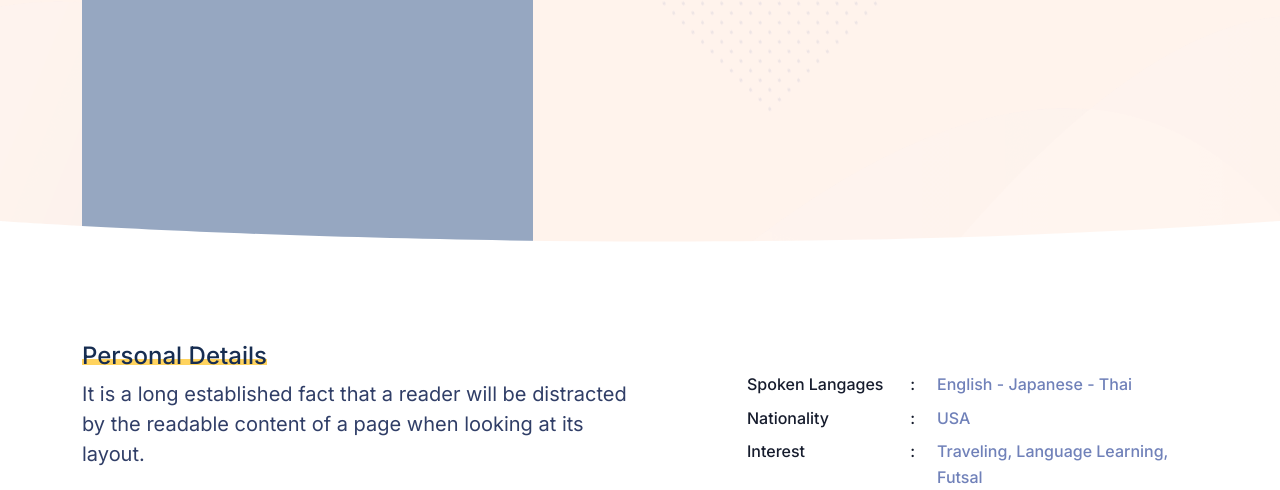
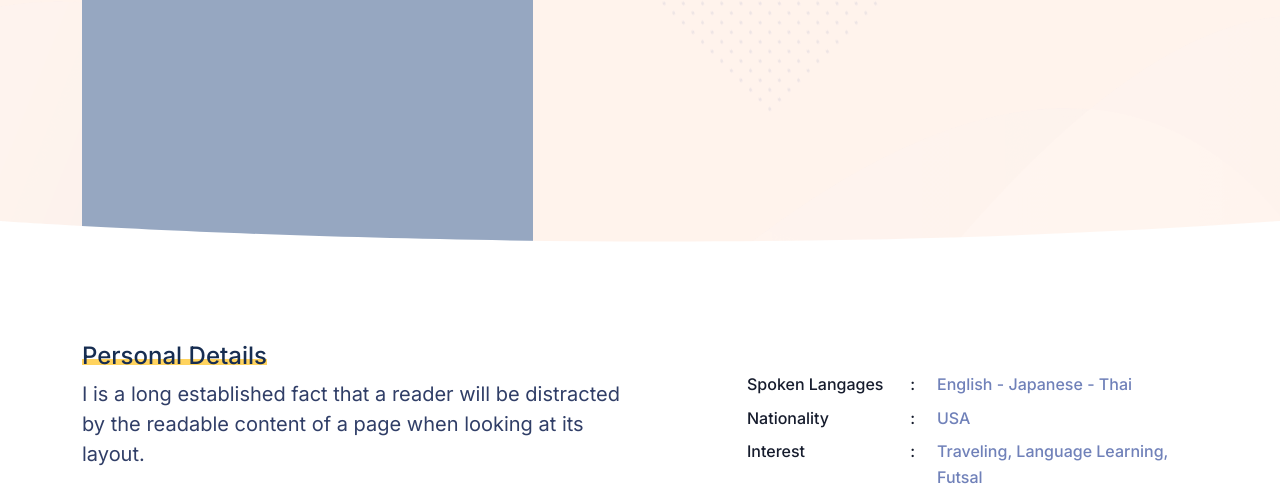
Before and after one commit to uncleeman/PortfolioSIte, a plain HTML site: page index.html in a window 1280 px wide. Shown: the part 494-984 px from the top of the page. Drawn offline with Linux system fonts and the light colour scheme; a web font is replaced by a local one.

Commit message:
first commit

```diff
--- a/index.html
+++ b/index.html
@@ -93,7 +93,7 @@
                 <div class="row align-items-center">
                     <div class="col-lg-6 align-self-center">
                         <h5 class="fs-24 text-dark fw-medium"><mark>Personal Details</mark></h5>
-                        <h4 class="fw-normal lh-base text-gray-700 mb-4 fs-20">It is a long established fact
+                        <h4 class="fw-normal lh-base text-gray-700 mb-4 fs-20">I is a long established fact
                             that a reader will be distracted by the readable content of a page when looking at its layout.
                         </h4>
                         <div class="social">
```
